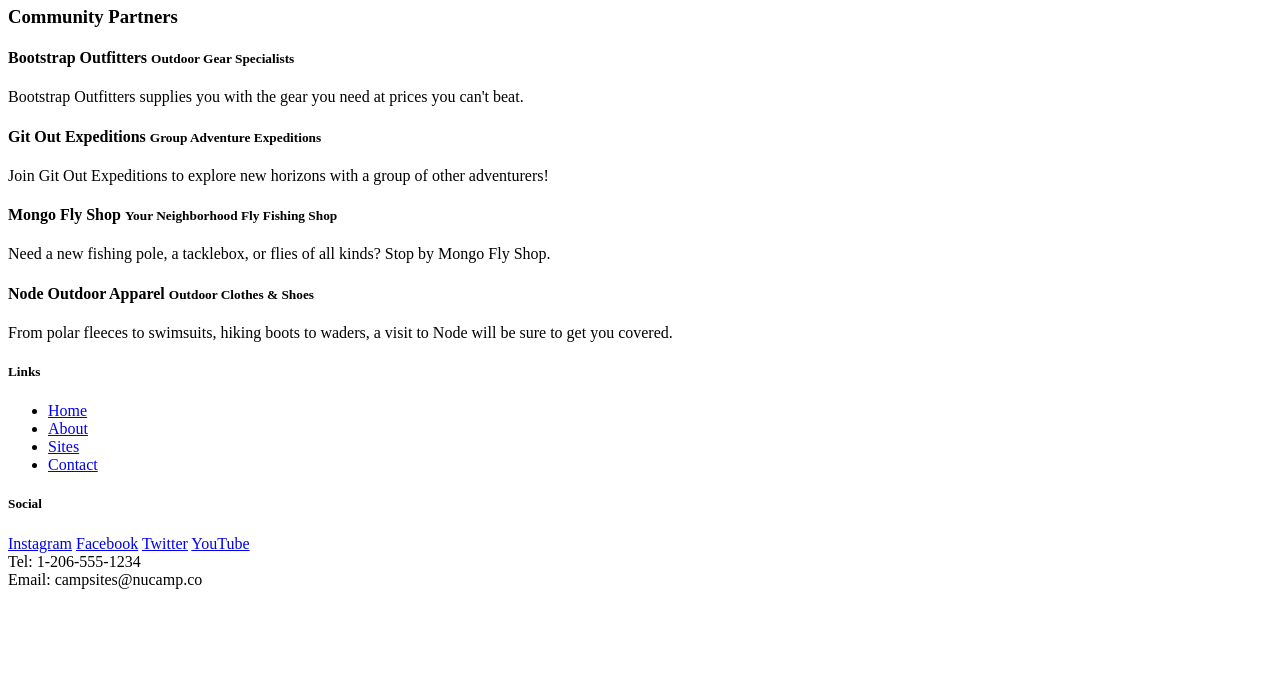
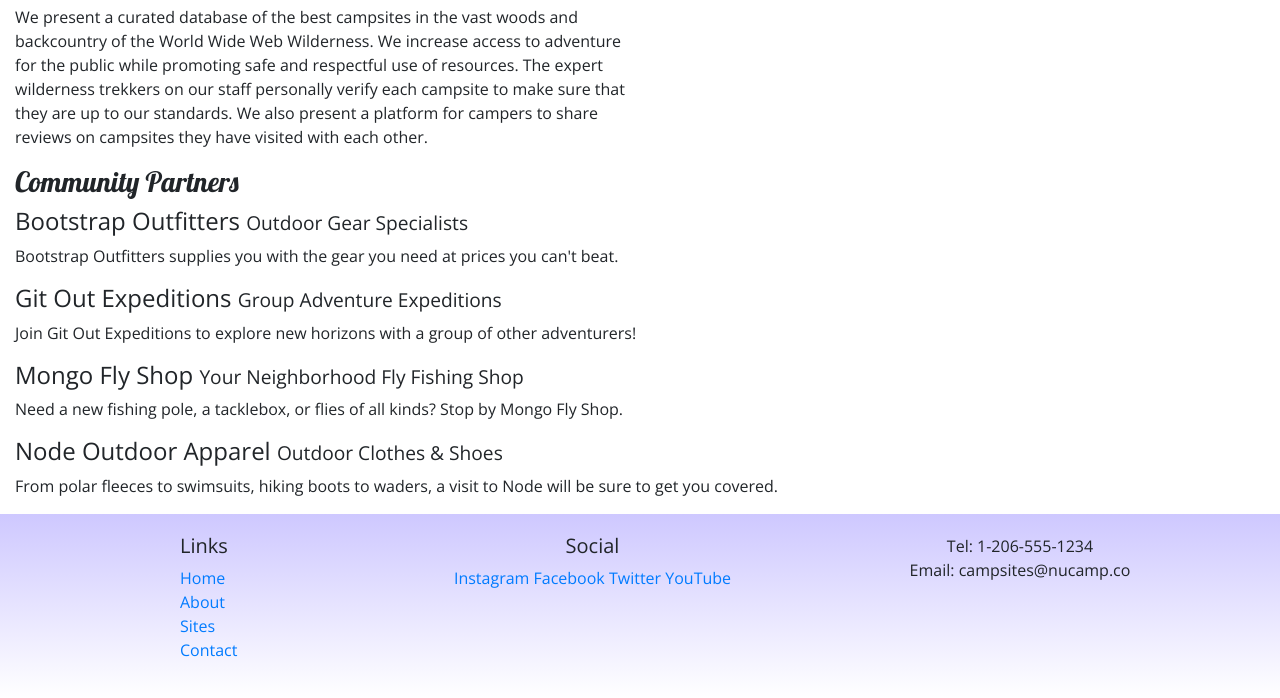
Before and after one commit to breezecakeyum/bootstrap-workshop, a website: page aboutus.html in a window 1280 px wide. Shown: the part 302-1000 px from the top of the page. Before the commit the page ends 899 px from the top, so only its background shows below. Drawn offline with nearby package versions, Linux system fonts and the light colour scheme.

Commit message:
new win 10

```diff
--- a/aboutus.html
+++ b/aboutus.html
@@ -5,6 +5,14 @@
     <!-- Required meta tags always come first -->
     <meta charset="utf-8" />
     <meta name="viewport" content="width=device-width, initial-scale=1" />
+
+    <link rel="stylesheet" href="node_modules\bootstrap\dist\css\bootstrap.min.css">
+    <link rel="stylesheet" href="https://fonts.googleapis.com/css?family=Lobster|Open+Sans" />
+    <link rel="stylesheet" href="css\styles.css">
+
+    <script src="node_modules/jquery/dist/jquery.slim.min.js"></script>
+    <script src="node_modules/popper.js/dist/umd/popper.min.js"></script>
+    <script src="node_modules/bootstrap/dist/js/bootstrap.min.js"></script>
 
     <title>NuCamp: A Better Way To Camp</title>
 </head>
@@ -22,32 +30,32 @@
         </div>
     </header>
 
-    <div>
-        <div>
-            <div>
+    <div class="container-fluid">
+        <div class="row">
+            <div class="col-12">
                <h2>About Us</h2>
                <hr />
             </div>
         </div>
 
-        <div>
-            <div>
+        <div class="row">
+            <div class="col-sm-6">
                 <h3>Our Mission</h3>
                 <p>We present a curated database of the best campsites in the vast woods and backcountry of the World Wide Web Wilderness. We increase access to adventure for the public while promoting safe and respectful use of resources. The expert wilderness trekkers on our staff personally verify each campsite to make sure that they are up to our standards. We also present a platform for campers to share reviews on campsites they have visited with each other.</p>
             </div>
         </div>
 
-        <div>
-            <div>
+        <div class="row">
+            <div class="col-12">
                 <h3>Community Partners</h3>
                 <h4>Bootstrap Outfitters <small>Outdoor Gear Specialists</small></h4>
-                <p>Bootstrap Outfitters supplies you with the gear you need at prices you can't beat.</p>
+                <p class="d-none d-sm-block">Bootstrap Outfitters supplies you with the gear you need at prices you can't beat.</p>
                 <h4>Git Out Expeditions <small>Group Adventure Expeditions</small></h4>
-                <p>Join Git Out Expeditions to explore new horizons with a group of other adventurers!</p>
+                <p class="d-none d-sm-block">Join Git Out Expeditions to explore new horizons with a group of other adventurers!</p class="d-none d-sm-block">
                 <h4>Mongo Fly Shop <small>Your Neighborhood Fly Fishing Shop</small></h4>
-                <p>Need a new fishing pole, a tacklebox, or flies of all kinds? Stop by Mongo Fly Shop.</p>
+                <p class="d-none d-sm-block">Need a new fishing pole, a tacklebox, or flies of all kinds? Stop by Mongo Fly Shop.</p class="d-none d-sm-block">
                 <h4>Node Outdoor Apparel <small>Outdoor Clothes & Shoes</small></h4>
-                <p>From polar fleeces to swimsuits, hiking boots to waders, a visit to Node will be sure to get you covered.</p>
+                <p class="d-none d-sm-block">From polar fleeces to swimsuits, hiking boots to waders, a visit to Node will be sure to get you covered.</p class="d-none d-sm-block">
             </div>
         </div>
     </div>
@@ -79,6 +87,7 @@
         </div>
     </footer>
 
+
 </body>
 
 </html>
```
Also changed, not shown: index.html (+4 -4 lines).
